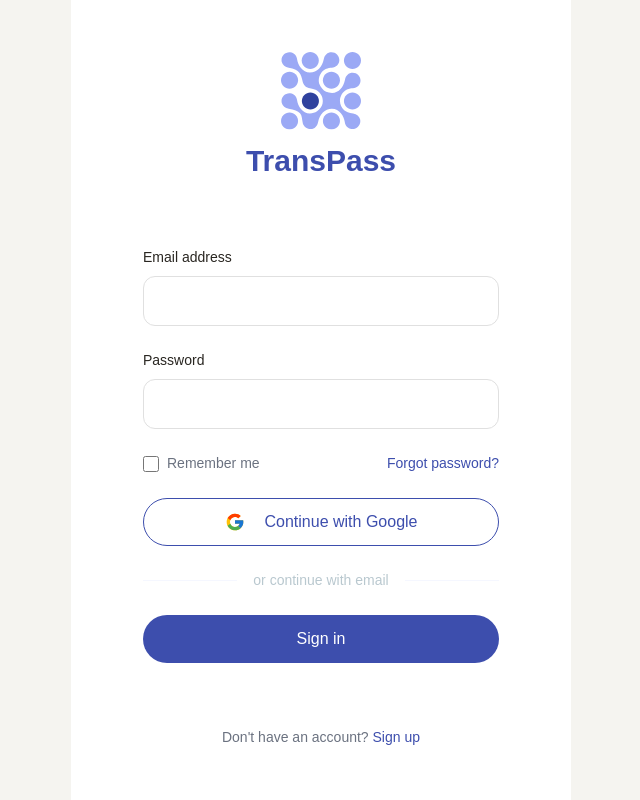
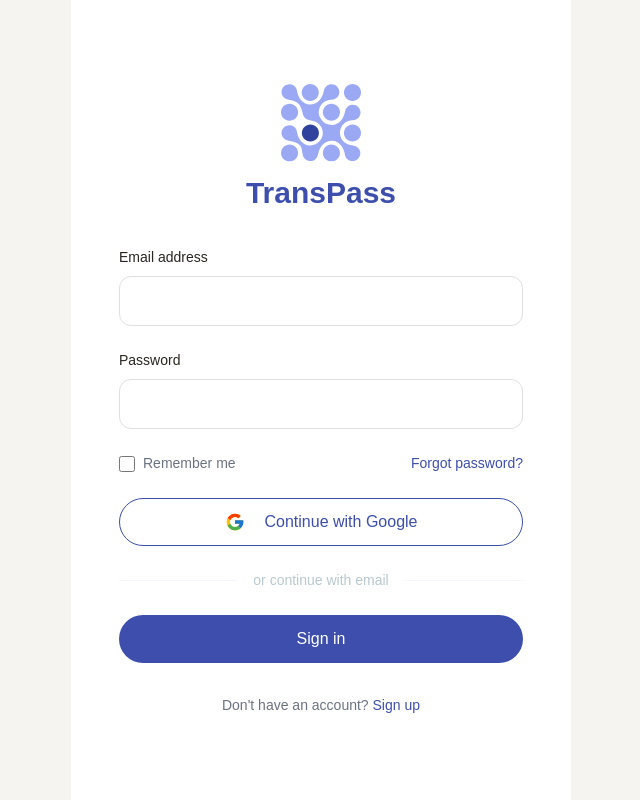
Before and after one commit to Neno73/Transpass, a Next.js app in the folder transpass-pwa/: page /auth/login in a window 1280 px wide. Shown: the whole page, without its empty margins (319-959 px from the left). Built offline with nearby package versions, Linux system fonts and the light colour scheme; no server answers.

Commit message:
fix login screen

```diff
--- a/transpass-pwa/app/auth/login/page.tsx
+++ b/transpass-pwa/app/auth/login/page.tsx
@@ -5,8 +5,8 @@
 import Link from "next/link";
 import Image from "next/image";
 import { Button } from "../../../components/ui/Button";
-import { signIn, resetPassword } from "../../../lib/auth";
-import { auth, getUserData } from "../../../lib/firebase";
+import { signIn, resetPassword, getUserData } from "../../../lib/auth";
+import { auth } from "../../../lib/firebase";
 import { GoogleAuthProvider, signInWithPopup } from "firebase/auth";
 
 export default function LoginPage() {
@@ -183,14 +183,14 @@
   };
 
   return (
-    <div className="min-h-screen bg-white flex flex-col justify-center py-12 sm:px-6 lg:px-8">
+    <div className="min-h-screen bg-white flex flex-col justify-center py-12 px-12">
       <div className="flex flex-col items-center justify-center mb-4">
         <Image src="/logo.svg" alt="Transpass" width={80} height={80} />
         <h2 className="text-3xl mt-2 font-bold text-primary">TransPass</h2>
       </div>
 
-      <div className="mt-4 sm:mx-auto sm:w-full sm:max-w-md">
-        <div className="bg-white py-8 px-4 sm:rounded-lg sm:px-10">
+      <div className="mt-4">
+        <div>
           {/* Google Sign In Button */}
 
           {isResetSent ? (
--- a/transpass-pwa/app/auth/register/page.tsx
+++ b/transpass-pwa/app/auth/register/page.tsx
@@ -5,8 +5,8 @@
 import Link from "next/link";
 import Image from "next/image";
 import { Button } from "../../../components/ui/Button";
-import { registerUser } from "../../../lib/auth";
-import { auth, getUserData } from "../../../lib/firebase";
+import { registerUser, getUserData } from "../../../lib/auth";
+import { auth } from "../../../lib/firebase";
 import { GoogleAuthProvider, signInWithPopup } from "firebase/auth";
 
 export default function RegisterPage() {
```
